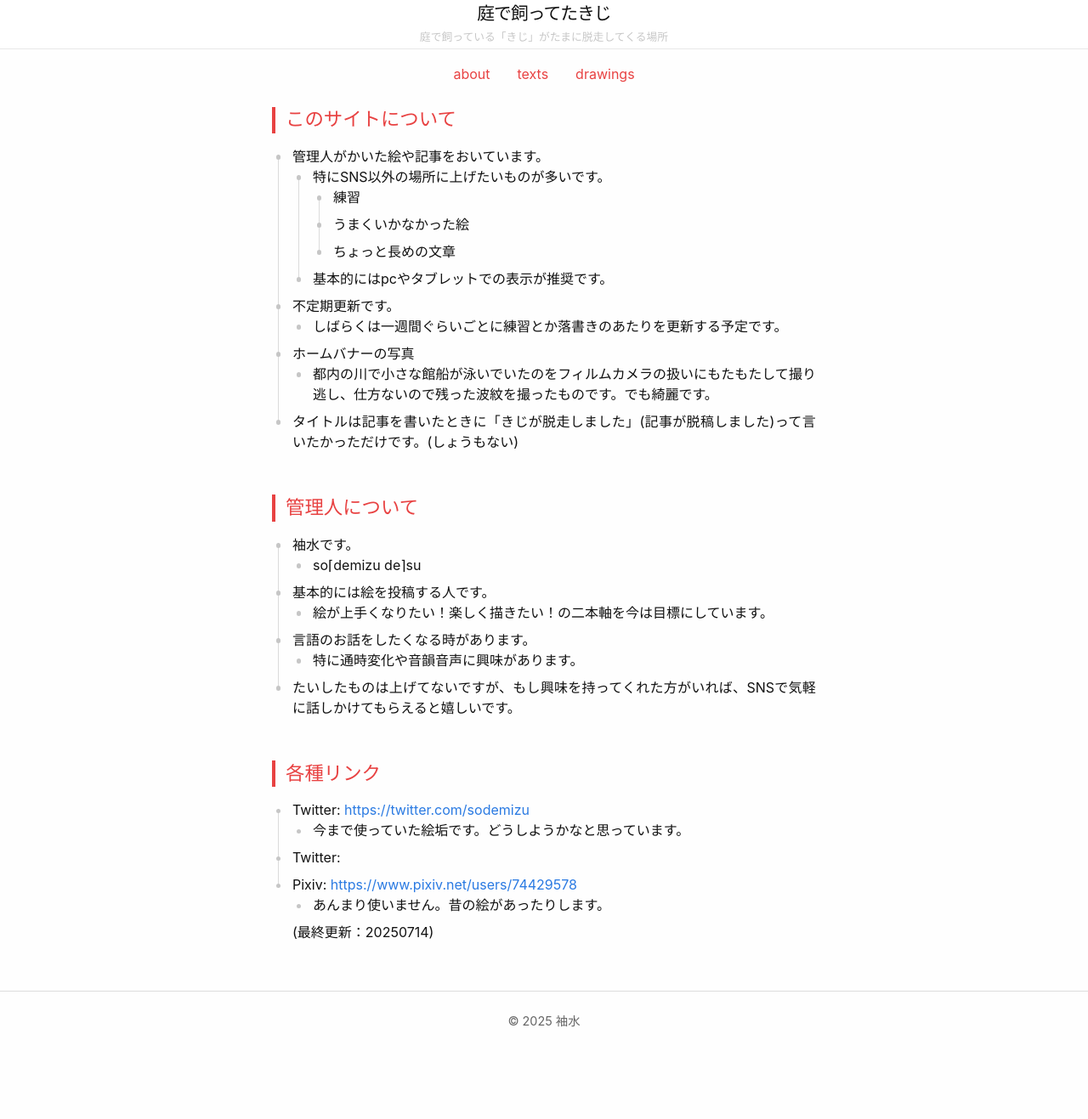
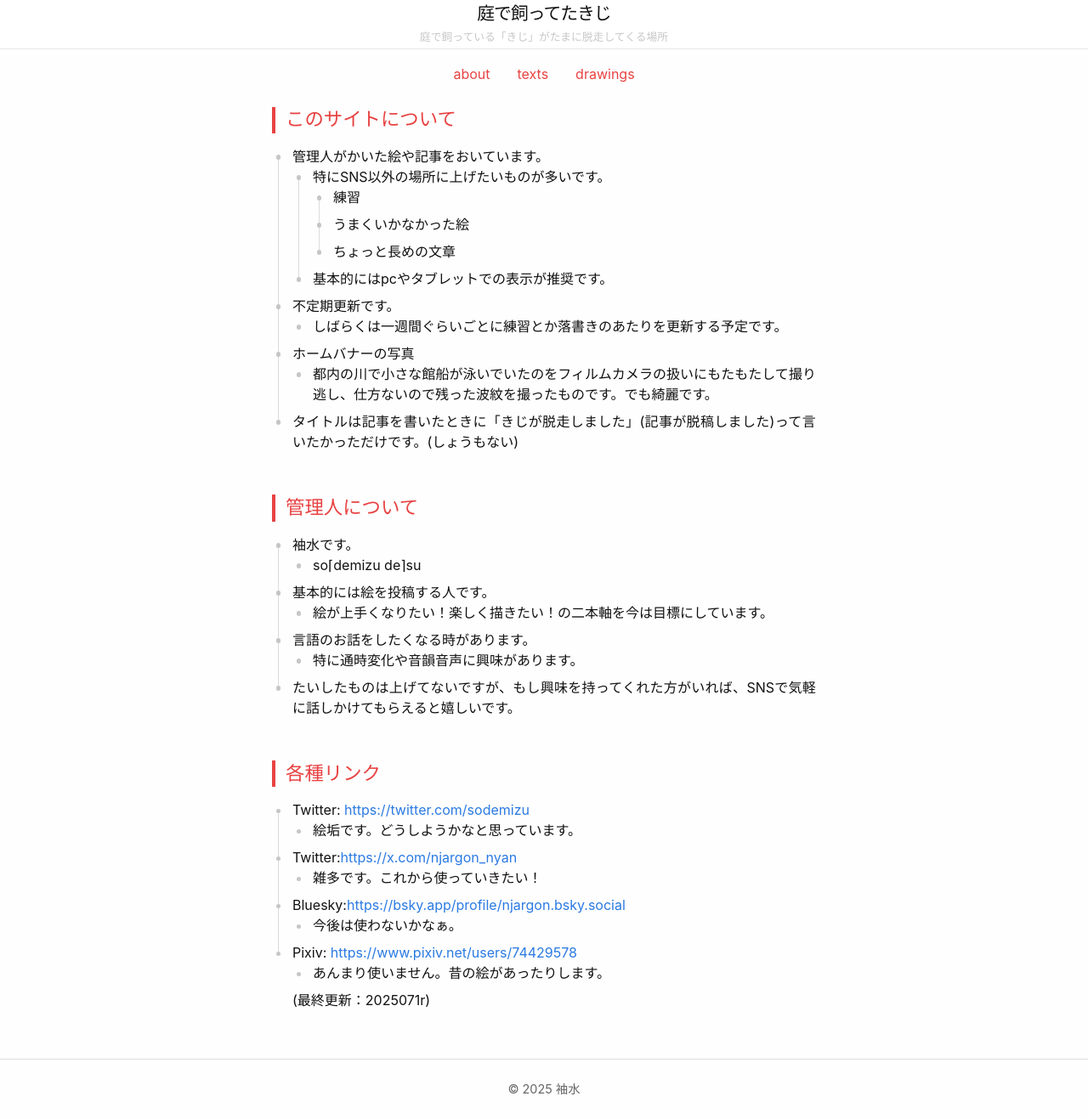
Before and after one commit to njargon/njargon.github.io, a Jekyll site: the page built from about.md, in a window 1280 px wide. Shown: the whole page at 85% size. Built offline with Jekyll 4.4.1, drawn with Linux system fonts in a browser that asks for light colours; before the commit the page ends 1237 px from its top, so only the background shows below that.

Commit message:
vault backup: 2025-07-15 20:44:42

```diff
--- a/about.md
+++ b/about.md
@@ -36,9 +36,12 @@ permalink: /about/
 
 ## 各種リンク
 - Twitter: [https://twitter.com/sodemizu](https://twitter.com/sodemizu)
-	- 今まで使っていた絵垢です。どうしようかなと思っています。
-- Twitter:
+	- 絵垢です。どうしようかなと思っています。
+- Twitter:[https://x.com/njargon_nyan](https://x.com/njargon_nyan)
+	- 雑多です。これから使っていきたい！
+- Bluesky:[https://bsky.app/profile/njargon.bsky.social](https://bsky.app/profile/njargon.bsky.social)
+	- 今後は使わないかなぁ。
 - Pixiv: [https://www.pixiv.net/users/74429578](https://www.pixiv.net/users/74429578)
 	- あんまり使いません。昔の絵があったりします。
 
-(最終更新：20250714)
+(最終更新：2025071r)
```
